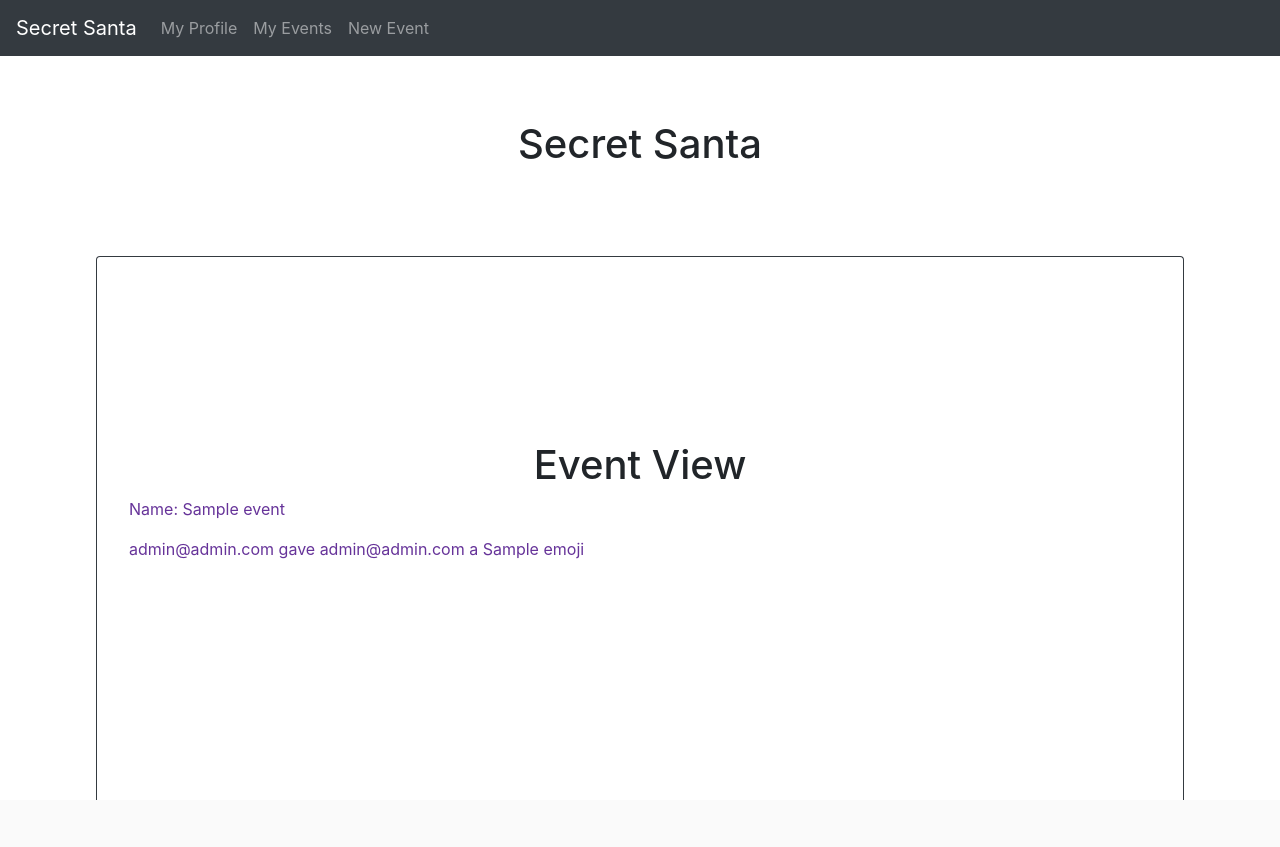
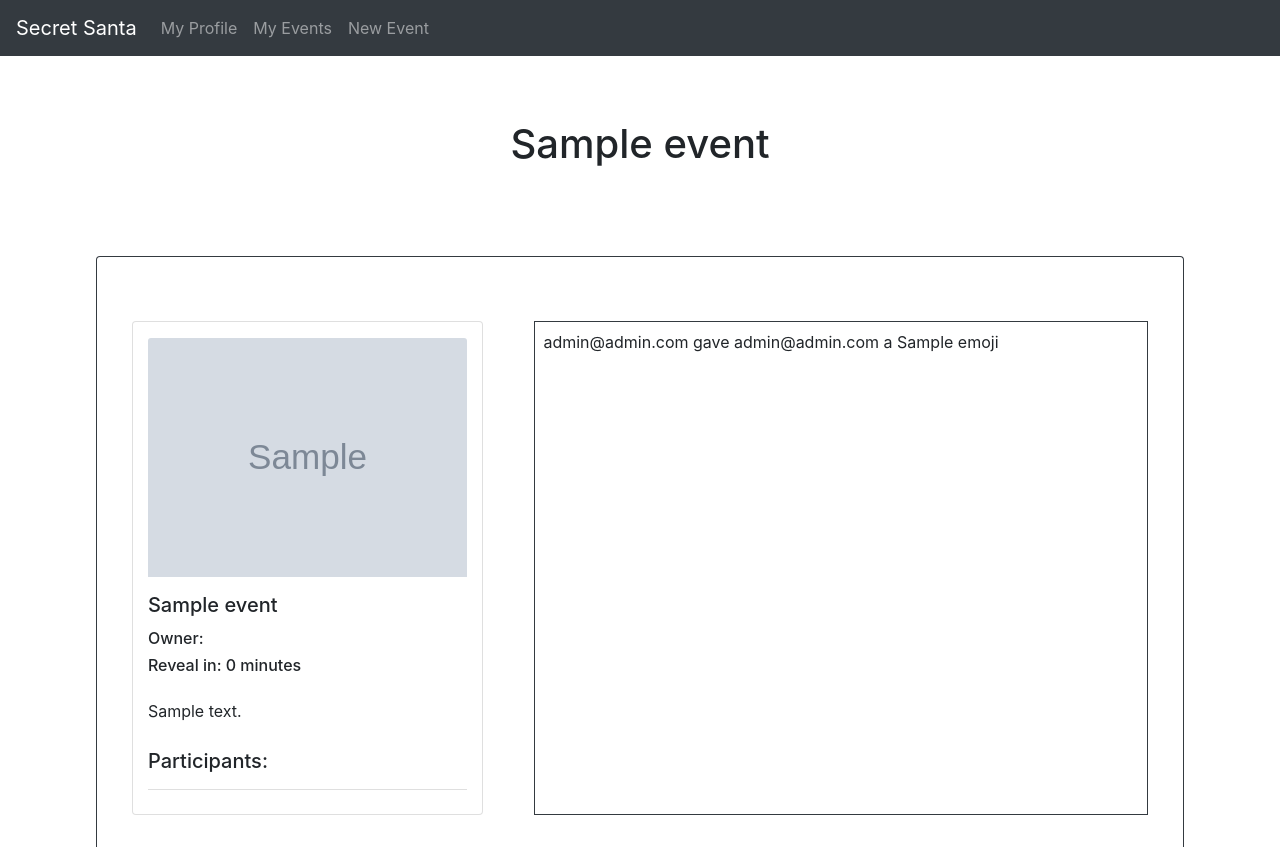
Before and after one commit to james-menzies/secret_santa, a Django app: page /events/1/ in a window 1280 px wide. Before the commit the page ends 800 px from the top, so only its background shows below. Run offline with Django 3.2, Linux system fonts and the light colour scheme; a user stored in the database is signed in; data comes from the database, SQL or seed files in the repository; tables that the repository leaves empty hold one stand-in row (values such as "Sample post"); grey boxes marked "Sample" are stand-in pictures; some libraries are stand-ins or nearby versions.

Commit message:
EOD commit

```diff
--- a/secret_santa/events/static/events/css/event_view.css
+++ b/secret_santa/events/static/events/css/event_view.css
@@ -1,3 +1,3 @@
-p {
-    color: rebeccapurple;
+.card img {
+    max-height: 350px;
 }
--- a/secret_santa/events/templates/events/event_view.html
+++ b/secret_santa/events/templates/events/event_view.html
@@ -2,13 +2,36 @@
 {% load static %}
 
 {% block links %}
-<link rel="stylesheet" href="{% static 'events/css/event_view.css' %}">
+    <link rel="stylesheet" href="{% static 'events/css/event_view.css' %}">
 {% endblock %}
 
 {% block content %}
 
-    <h1>Event View</h1>
-    <p>Name: {{ event.name }}</p>
 
-    {% block status %}{% endblock %}
+    <div class="row justify-content-around">
+        <article class="card col-md-4 mr-3 pt-3">
+            {% if event.image %}
+                <img src="{{ event.image.url }}" alt="" class="card-img-top">
+            {% else %}
+                <img src="{% static 'events/images/event_placeholder.png' %}" alt="">
+            {% endif %}
+            <h5 class="card-title pt-3">{{ event.name }}</h5>
+            <h6>Owner: {{ event.owner.display_name }}</h6>
+            {% if event.concluded_at %}
+                <h6>Reveal in: {{ event.concluded_at | timeuntil }}</h6>
+            {% endif %}
+            <p class="pt-3">{{ event.description }}</p>
+            <h5 class="card-subtitle py-3">Participants:</h5>
+            <ul class="list-group list-group-flush">
+                {% for participant in event.participants.all %}
+                    <li class="list-group-item">{{ participant.display_name }}</li>
+                {% endfor %}
+            </ul>
+
+
+        </article>
+        <div class="status col-md-7 p-2 border border-dark">
+            {% block status %}{% endblock %}
+        </div>
+    </div>
 {% endblock %}
--- a/secret_santa/events/views.py
+++ b/secret_santa/events/views.py
@@ -109,7 +109,8 @@
     except ObjectDoesNotExist:
         return redirect('landing_page')
 
-    context = {"event": event}
+    context = {"event": event,
+               "title": event.name}
     # this is to prevent multiple datetime.now() calls
     status = event.status
 
```
Also changed, not shown: secret_santa/core/templates/image_radio.html (added, +16 -0 lines), secret_santa/events/forms.py (+18 -0 lines), secret_santa/events/templates/events/edit_gift.html (+12 -14 lines), secret_santa/events/templates/events/event_view_inactive.html (+7 -8 lines), secret_santa/core/static/core/css/styles.css (line endings or trailing spaces).
